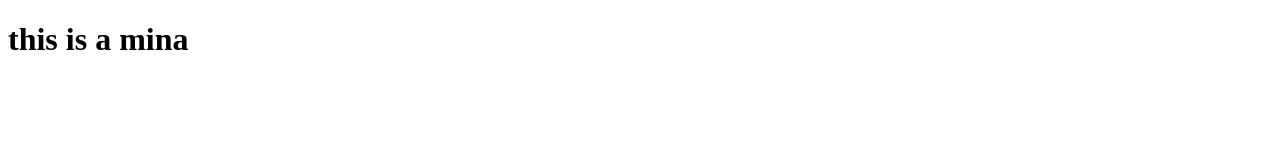
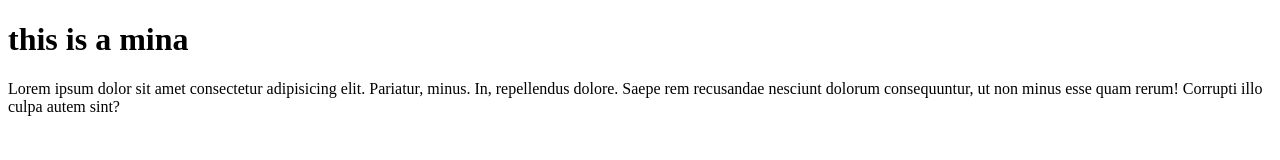
Before and after one commit to Razzak-islam/push-file, a plain HTML site: page index.html in a window 1280 px wide. Drawn offline with Linux system fonts and the light colour scheme.

Commit message:
update commit

```diff
--- a/index.html
+++ b/index.html
@@ -8,6 +8,7 @@
 <body>
     <div>
         <h1>this is a mina </h1>
+        <p>Lorem ipsum dolor sit amet consectetur adipisicing elit. Pariatur, minus. In, repellendus dolore. Saepe rem recusandae nesciunt dolorum consequuntur, ut non minus esse quam rerum! Corrupti illo culpa autem sint?</p>
     </div>
 </body>
 </html>
```
